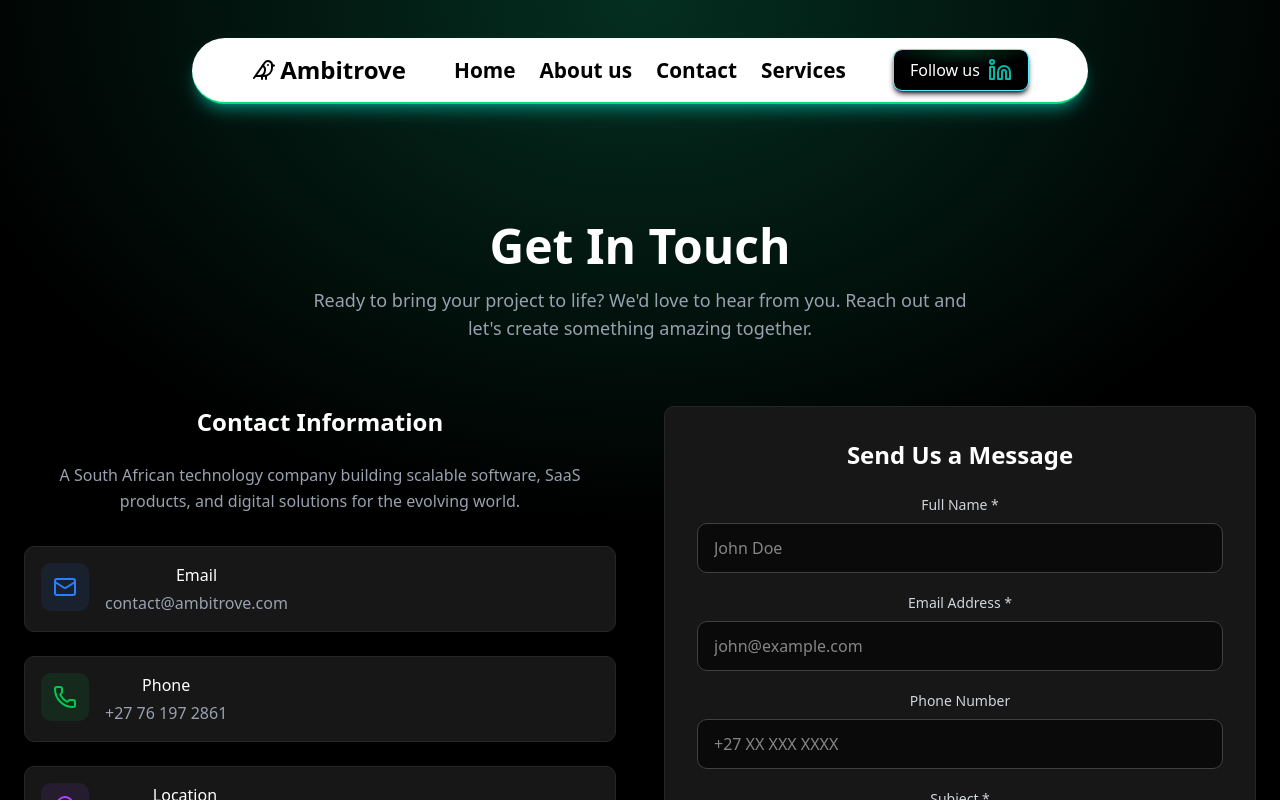
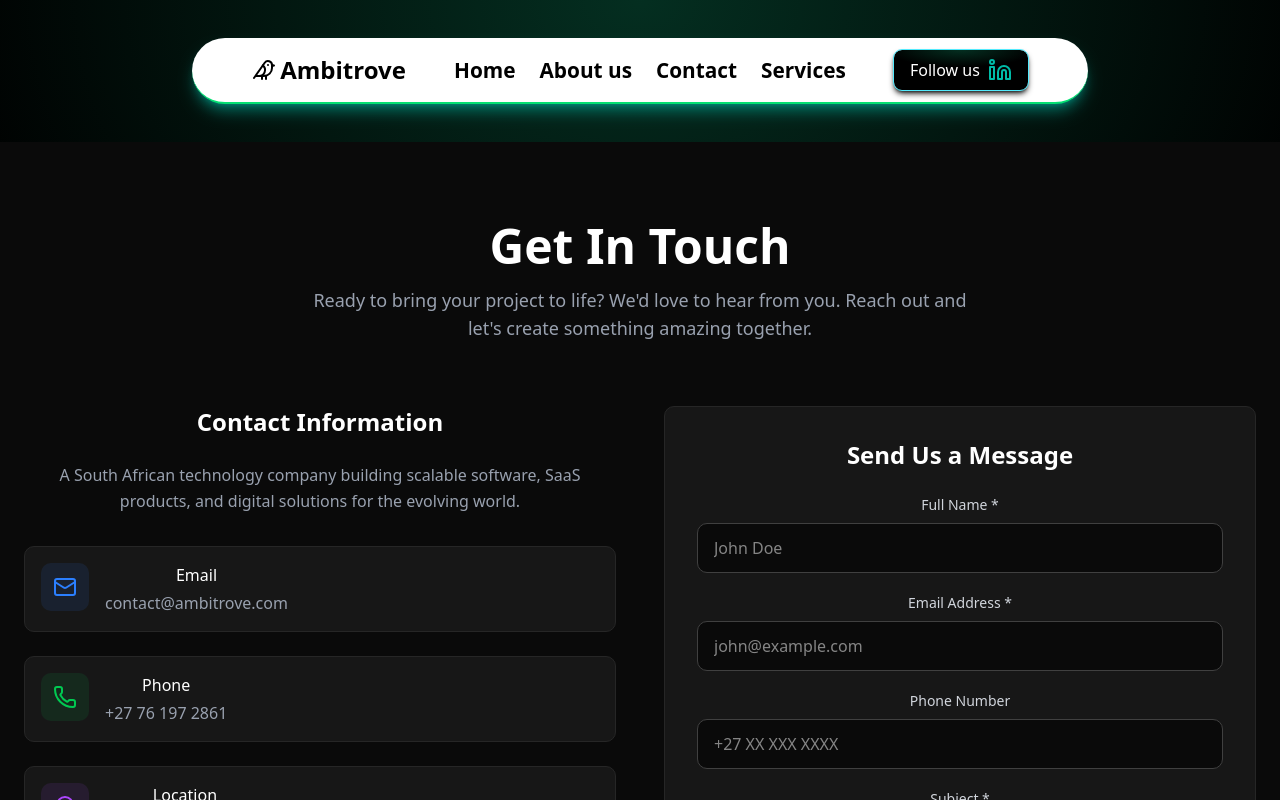
Before and after one commit to Ambitrove-Innovation/Ambitrove-website, a React (Vite) app: page /contact in a window 1280 px wide. Shown: the top 800 px of the page. Built offline with nearby package versions, Linux system fonts and the light colour scheme.

Commit message:
Revert "added form default prevention and removed background color"
This reverts commit 5c566bec51940cc3cfed27b27e0fc65840609557.

```diff
--- a/src/features/contact/contactsection.tsx
+++ b/src/features/contact/contactsection.tsx
@@ -26,8 +26,7 @@ const ContactSection = () => {
     });
   };
 
-  const handleSubmit = (e: React.MouseEvent<HTMLButtonElement>) => {
-    e.preventDefault();
+  const handleSubmit = () => {
     setSubmitted(true);
     setTimeout(() => {
       setSubmitted(false);
@@ -42,7 +41,7 @@ const ContactSection = () => {
   };
 
   return (
-    <section className=" text-gray-300 py-20 px-6" id="contact">
+    <section className="bg-neutral-950 text-gray-300 py-20 px-6" id="contact">
       <div className="max-w-7xl mx-auto">
 
         {/* Section Header */}
```
